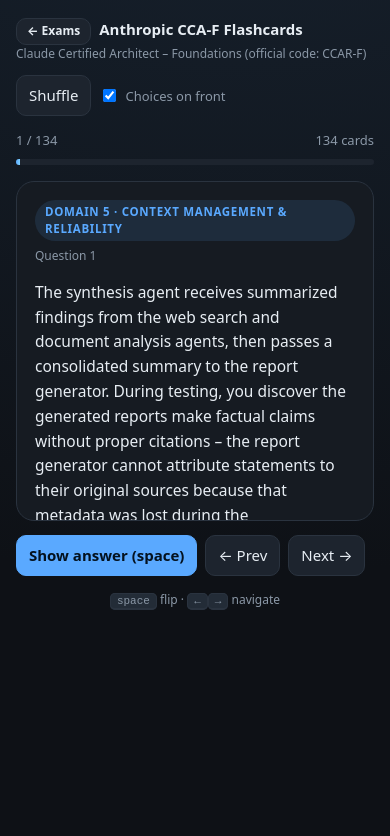
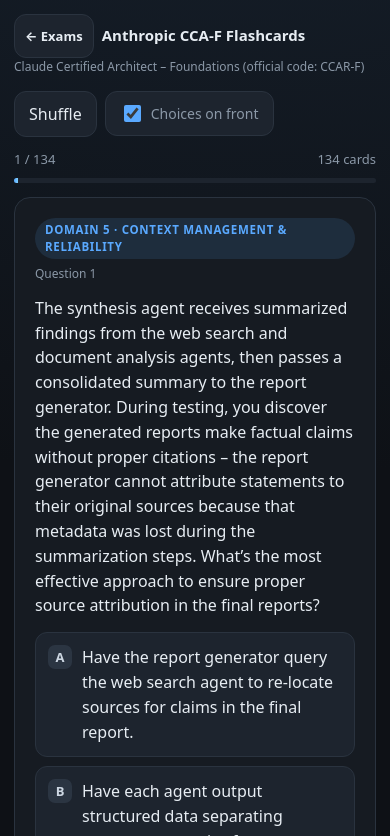
Before and after one commit to KnowhereFern/flashcards, a plain HTML site: page index.html in a window 390 px wide. Both pictures are taken after a click on the button 195 px from the left and 149 px from the top of the page. Shown: the top 836 px of the page. Drawn offline with Linux system fonts and the light colour scheme.

Commit message:
Mobile-first redesign: drop 3D flip (fixed-height overflow trap) for single growing card; reveal highlights in place

```diff
--- a/index.html
+++ b/index.html
@@ -8,65 +8,73 @@
 <title>Cert Flashcards</title>
 <style>
 :root{--bg:#0e1116;--panel:#161b22;--panel2:#1d242e;--ink:#e7edf3;--mut:#8b98a7;--line:#2a333f;
---ok:#37d67a;--bad:#ff5d6c;--acc:#5aa9ff;--warn:#e8a93c;--star:#f5c518}
+--ok:#37d67a;--acc:#5aa9ff;--warn:#e8a93c}
 *{box-sizing:border-box}
-body{margin:0;font:15px/1.55 system-ui,-apple-system,Segoe UI,Roboto,Helvetica,Arial,sans-serif;
-background:radial-gradient(1200px 700px at 60% -15%,#16202c,transparent),var(--bg);color:var(--ink);min-height:100vh}
-.wrap{max-width:860px;margin:0 auto;padding:18px 16px 90px}
-.top{display:flex;align-items:center;justify-content:space-between;gap:12px;flex-wrap:wrap;margin-bottom:12px}
-.brand{font-weight:700}.brand small{color:var(--mut);font-weight:500;display:block;font-size:12px}
-.brand button{margin-right:8px;padding:3px 10px;font-size:12px}
+body{margin:0;font:16px/1.55 system-ui,-apple-system,Segoe UI,Roboto,Helvetica,Arial,sans-serif;
+background:radial-gradient(1200px 700px at 60% -15%,#16202c,transparent),var(--bg);color:var(--ink);min-height:100vh;
+-webkit-text-size-adjust:100%}
+.wrap{max-width:860px;margin:0 auto;padding:14px 14px calc(90px + env(safe-area-inset-bottom))}
+.top{display:flex;align-items:center;gap:10px;flex-wrap:wrap;margin-bottom:14px}
+.brand{font-weight:700;font-size:15px;min-width:0}
+.brand small{color:var(--mut);font-weight:500;display:block;font-size:12px;overflow:hidden;text-overflow:ellipsis}
+.brand button{margin-right:8px;padding:4px 10px;font-size:13px;flex:0 0 auto}
 button,input,select{font:inherit}
 button{cursor:pointer;border:1px solid var(--line);background:var(--panel2);color:var(--ink);
-padding:8px 12px;border-radius:10px;transition:.15s}
+padding:10px 14px;border-radius:12px;transition:.15s;min-height:44px}
 button:hover{border-color:#3a4654}
 button.primary{background:var(--acc);border-color:var(--acc);color:#04121f;font-weight:700}
+button.primary.revealed{background:var(--panel2);border-color:var(--line);color:var(--ink);font-weight:500}
 button.on{background:#2a2110;border-color:var(--warn);color:var(--warn);font-weight:700}
-button:disabled{opacity:.4;cursor:default}
-.controls{display:flex;gap:8px;flex-wrap:wrap;margin:0 0 14px;align-items:center}
-.controls label{color:var(--mut);font-size:13px;display:flex;gap:6px;align-items:center;cursor:pointer}
+.controls{display:flex;gap:8px;flex-wrap:wrap;margin:0 0 12px;align-items:center}
+.controls label{color:var(--mut);font-size:14px;display:flex;gap:7px;align-items:center;cursor:pointer;
+background:var(--panel2);border:1px solid var(--line);border-radius:12px;padding:10px 14px;min-height:44px}
+.controls label input{width:17px;height:17px;accent-color:var(--acc)}
 .counter{color:var(--mut);font-size:13px;display:flex;justify-content:space-between;margin-bottom:8px}
-.bar{height:6px;border-radius:6px;background:var(--panel2);overflow:hidden;margin:0 0 16px}
+.bar{height:5px;border-radius:5px;background:var(--panel2);overflow:hidden;margin:0 0 14px}
 .bar>i{display:block;height:100%;background:linear-gradient(90deg,var(--acc),#7fd0ff);width:0;transition:.25s}
 /* exam picker */
-.tiles{display:grid;grid-template-columns:1fr;gap:14px;margin-top:10px}
-.tile{display:block;text-align:left;background:var(--panel);border:1px solid var(--line);border-radius:18px;padding:22px;transition:.15s;color:var(--ink)}
-.tile:hover{border-color:#3a4654;transform:translateY(-2px)}
-.tile h2{margin:0 0 6px;font-size:19px}
-.tile p{margin:6px 0 0;color:var(--mut);font-size:14px}
+.tiles{display:grid;grid-template-columns:1fr;gap:12px;margin-top:8px}
+.tile{display:block;text-align:left;background:var(--panel);border:1px solid var(--line);border-radius:16px;padding:20px;transition:.15s;color:var(--ink);width:100%}
+.tile:active{transform:scale(.99)}
+.tile h2{margin:6px 0 6px;font-size:18px}
+.tile p{margin:0;color:var(--mut);font-size:14px}
 .tile .code{display:inline-block;font-size:12px;font-weight:700;letter-spacing:.06em;color:var(--acc);
-background:rgba(90,169,255,.12);border-radius:999px;padding:3px 10px;margin-bottom:4px}
-.io{display:flex;gap:8px;flex-wrap:wrap;margin-top:18px}
-/* flashcard */
-.flip{perspective:1600px;margin-bottom:14px}
-.flip-inner{position:relative;width:100%;min-height:340px;transform-style:preserve-3d;transition:transform .45s}
-.flip.flipped .flip-inner{transform:rotateY(180deg)}
-.face{position:absolute;inset:0;backface-visibility:hidden;-webkit-backface-visibility:hidden;
-background:var(--panel);border:1px solid var(--line);border-radius:18px;padding:26px;display:flex;flex-direction:column;overflow:auto}
-.face.back{transform:rotateY(180deg)}
-.badge{font-size:11.5px;font-weight:700;letter-spacing:.06em;text-transform:uppercase;
-color:var(--acc);background:rgba(90,169,255,.12);border-radius:999px;padding:3px 10px;align-self:flex-start}
+background:rgba(90,169,255,.12);border-radius:999px;padding:3px 10px}
+.io{display:flex;gap:8px;flex-wrap:wrap;margin-top:16px}
+/* card */
+.card{background:var(--panel);border:1px solid var(--line);border-radius:16px;padding:20px;margin-bottom:12px}
+.badge{display:inline-block;font-size:11.5px;font-weight:700;letter-spacing:.06em;text-transform:uppercase;
+color:var(--acc);background:rgba(90,169,255,.12);border-radius:999px;padding:3px 10px}
 .badge.warnb{color:var(--warn);background:rgba(232,169,60,.12)}
 .badges{display:flex;gap:6px;flex-wrap:wrap}
 .qnum{color:var(--mut);font-size:12px;margin-top:6px}
-.q{font-size:17px;line-height:1.6;margin:14px 0 0;font-weight:500;white-space:pre-line}
+.q{font-size:17px;line-height:1.55;margin:12px 0 0;font-weight:500;white-space:pre-line;overflow-wrap:break-word}
 .ctx{margin-top:12px;font-size:13px}
-.ctx summary{cursor:pointer;color:var(--acc);font-weight:600}
-.ctx .ctx-body{color:var(--mut);white-space:pre-line;margin-top:8px;border-left:3px solid var(--line);padding:6px 12px;max-height:240px;overflow:auto}
-.opts{display:flex;flex-direction:column;gap:9px;margin-top:12px}
-.opt{display:flex;gap:10px;background:var(--panel2);border:1px solid var(--line);border-radius:12px;padding:10px 12px;text-align:left;width:100%;color:var(--ink)}
+.ctx summary{cursor:pointer;color:var(--acc);font-weight:600;padding:6px 0}
+.ctx .ctx-body{color:var(--mut);white-space:pre-line;margin-top:6px;border-left:3px solid var(--line);padding:6px 12px;max-height:280px;overflow:auto}
+.opts{display:flex;flex-direction:column;gap:9px;margin-top:14px}
+.opt{display:flex;gap:10px;background:var(--panel2);border:1px solid var(--line);border-radius:12px;padding:12px;text-align:left;width:100%;color:var(--ink)}
 .opt .k{flex:0 0 auto;width:24px;height:24px;border-radius:7px;display:grid;place-items:center;font-weight:800;background:#2b3542;color:#cdd7e2;font-size:13px}
+.opt .t{flex:1;min-width:0;overflow-wrap:break-word}
 .opt.correct{border-color:var(--ok);background:rgba(55,214,122,.10)}
 .opt.correct .k{background:var(--ok);color:#04140b}
-.opt img{max-width:100%;border-radius:8px}
-.anslabel{font-weight:800;color:var(--ok);margin-top:12px}
-.ansimg img{max-width:100%;border-radius:8px;margin-top:8px}
-.flip-actions{display:flex;gap:8px;flex-wrap:wrap;margin-top:14px}
-.hint{color:var(--mut);font-size:12px;text-align:center;margin-top:14px;line-height:1.7}
+.opt.hidden-opt{display:none}
+.ansline{margin-top:14px;font-weight:800;color:var(--ok);display:none}
+.ansline.show{display:block}
+.ansimg{display:none;margin-top:12px}
+.ansimg.show{display:block}
+.ansimg img{max-width:100%;border-radius:8px}
+.actions{display:flex;gap:8px;flex-wrap:wrap;margin-bottom:12px}
+.actions .primary{flex:1 1 auto}
+.hint{color:var(--mut);font-size:12px;text-align:center;margin-top:12px;line-height:1.7}
 kbd{background:#232c37;border:1px solid var(--line);border-bottom-width:2px;border-radius:5px;padding:1px 6px;font-size:11px}
 .hidden{display:none}
-.empty{color:var(--mut);text-align:center;padding:40px 0}
-@media(max-width:600px){.face{padding:18px}.q{font-size:15.5px}}
+.empty{color:var(--mut);text-align:center;padding:32px 0}
+@media(max-width:600px){
+  .q{font-size:16px}
+  .actions button{flex:1 1 100%}
+  .actions .primary{flex:1 1 100%}
+}
 </style>
 </head>
 <body><div class="wrap">
@@ -97,34 +105,26 @@ kbd{background:#232c37;border:1px solid var(--line);border-bottom-width:2px;bord
   <div class="counter"><span id="pos"></span><span id="deck-info"></span></div>
   <div class="bar"><i id="bar"></i></div>
 
-  <div class="flip" id="flip">
-    <div class="flip-inner">
-      <div class="face front">
-        <div class="badges"><span class="badge" id="fc-domain"></span><span class="badge warnb hidden" id="fc-visual">visual question</span></div>
-        <div class="qnum" id="fc-num"></div>
-        <details class="ctx hidden" id="fc-ctx"><summary>Case study context</summary><div class="ctx-body" id="fc-ctx-body"></div></details>
-        <p class="q" id="fc-q"></p>
-        <div class="opts" id="fc-front-opts"></div>
-      </div>
-      <div class="face back">
-        <div class="badges"><span class="badge">Answer</span><span class="badge warnb hidden" id="fc-visual2">visual question</span></div>
-        <div class="qnum" id="fc-num2"></div>
-        <div class="opts" id="fc-opts"></div>
-        <div class="ansimg hidden" id="fc-ansimg"></div>
-        <div class="anslabel" id="fc-ans"></div>
-      </div>
+  <div class="card">
+    <div class="badges">
+      <span class="badge" id="fc-domain"></span>
+      <span class="badge warnb hidden" id="fc-visual">visual question</span>
     </div>
+    <div class="qnum" id="fc-num"></div>
+    <details class="ctx hidden" id="fc-ctx"><summary>Case study context</summary><div class="ctx-body" id="fc-ctx-body"></div></details>
+    <p class="q" id="fc-q"></p>
+    <div class="opts" id="fc-opts"></div>
+    <div class="ansimg" id="fc-ansimg"></div>
+    <div class="ansline" id="fc-ans"></div>
   </div>
 
-  <div class="flip-actions">
-    <button class="primary" id="fc-show">Show answer (space)</button>
+  <div class="actions">
+    <button class="primary" id="fc-show">Show answer</button>
     <button id="fc-prev">&larr; Prev</button>
     <button id="fc-next">Next &rarr;</button>
   </div>
 
-  <div class="hint">
-    <kbd>space</kbd> flip · <kbd>&larr;</kbd><kbd>&rarr;</kbd> navigate
-  </div>
+  <div class="hint"><kbd>space</kbd> show answer · <kbd>&larr;</kbd><kbd>&rarr;</kbd> navigate</div>
 </div>
 
 </div>
@@ -136,10 +136,11 @@ const $=id=>document.getElementById(id);
 const esc=s=>String(s).replace(/[&<>"']/g,c=>({'&':'&amp;','<':'&lt;','>':'&gt;','"':'&quot;',"'":'&#39;'}[c]));
 const REG=window.EXAM_DATA||{};
 
+/* ---------- state ---------- */
+let examId=null, META=null, CONTEXTS=[], QUESTIONS=[], store={sess:{}};
+let byN={}, order=[], pos=0, revealed=false;
+
 /* ---------- exam picker ---------- */
-let examId=null, META=null, CONTEXTS=[], QUESTIONS=[], store=null;
-let byN={}, order=[], pos=0, flipped=false;
-
 function buildTiles(){
   $('exam-tiles').innerHTML=Object.entries(REG).map(([id,e])=>`
     <button class="tile" data-exam="${id}">
@@ -165,7 +166,7 @@ function openExam(id){
   order=QUESTIONS.map(q=>q.n);
   if(store.sess.shuffled)shuffleOrder(false);
   $('deck-info').textContent=QUESTIONS.length+' cards';
-  flipped=false;
+  revealed=false;
   render();
 }
 $('home').onclick=()=>{
@@ -191,37 +192,55 @@ function setCtx(elWrap,elBody,c){
 
 /* ---------- render ---------- */
 function render(){
-  renderFlip();
+  revealed=false;
+  const c=cur();
+  $('fc-domain').textContent=c.domain||META.code;
+  $('fc-visual').classList.toggle('hidden',!c.visual);
+  $('fc-num').textContent='Question '+c.n;
+  setCtx($('fc-ctx'),$('fc-ctx-body'),c);
+  $('fc-q').textContent=c.q;
+  renderOpts(c,false);
+  $('fc-ansimg').innerHTML='';
+  $('fc-ansimg').classList.remove('show');
+  $('fc-ans').classList.remove('show');
+  $('fc-ans').textContent='';
+  const btn=$('fc-show');
+  btn.textContent='Show answer';
+  btn.classList.remove('revealed');
+  btn.disabled=false;
   $('bar').style.width=Math.round(((pos+1)/order.length)*100)+'%';
   $('pos').textContent=`${pos+1} / ${order.length}`;
   save();
 }
 function letters(c){return Object.keys(c.choices).sort()}
+function renderOpts(c,reveal){
+  const front=$('f-front').checked;
+  const showList=front||reveal;
+  $('fc-opts').classList.toggle('hidden',!showList&&!(c.visual));
+  $('fc-opts').innerHTML=!showList?'':letters(c).map(L=>
+    `<div class="opt${reveal&&c.answer.includes(L)?' correct':''}"><span class="k">${L}</span><span class="t">${esc(c.choices[L]||'')}</span></div>`).join('');
+}
 
-function renderFlip(){
-  flipped=false;$('flip').classList.remove('flipped');
-  $('fc-show').textContent='Show answer (space)';
+/* ---------- reveal ---------- */
+function toggleReveal(){
   const c=cur();
-  $('fc-domain').textContent=c.domain||META.code;
-  $('fc-visual').classList.toggle('hidden',!c.visual);
-  $('fc-visual2').classList.toggle('hidden',!c.visual);
-  $('fc-num').textContent='Question '+c.n;
-  setCtx($('fc-ctx'),$('fc-ctx-body'),c);
-  $('fc-q').textContent=c.q;
-  const showFront=$('f-front').checked;
-  $('fc-front-opts').classList.toggle('hidden',!showFront);
-  $('fc-front-opts').innerHTML=showFront?letters(c).map(L=>
-    `<div class="opt"><span class="k">${L}</span><span>${esc(c.choices[L]||'')}</span></div>`).join(''):'';
-  $('fc-num2').textContent='Question '+c.n;
-  $('fc-opts').innerHTML=letters(c).map(L=>
-    `<div class="opt${c.answer.includes(L)?' correct':''}"><span class="k">${L}</span><span>${esc(c.choices[L]||'')}</span></div>`).join('');
-  if(c.answerHtml){$('fc-ansimg').innerHTML=c.answerHtml;$('fc-ansimg').classList.remove('hidden')}
-  else{$('fc-ansimg').innerHTML='';$('fc-ansimg').classList.add('hidden')}
-  $('fc-ans').textContent=c.answer?('Correct: '+c.answer):(c.visual?'Answer shown above (image)':'');
+  revealed=!revealed;
+  renderOpts(c,revealed);
+  if(c.answerHtml){$('fc-ansimg').innerHTML=c.answerHtml;$('fc-ansimg').classList.toggle('show',revealed)}
+  if(revealed){
+    $('fc-ans').textContent=c.answer?('Correct: '+c.answer):(c.visual?'Answer shown above (image)':'');
+    $('fc-ans').classList.add('show');
+    const b=$('fc-show');
+    b.textContent='Hide answer';
+    b.classList.add('revealed');
+  }else{
+    $('fc-ans').classList.remove('show');
+    const b=$('fc-show');
+    b.textContent='Show answer';
+    b.classList.remove('revealed');
+  }
 }
-$('flip').onclick=()=>flipCard();
-function flipCard(){flipped=!flipped;$('flip').classList.toggle('flipped',flipped);$('fc-show').textContent=flipped?'Hide answer (space)':'Show answer (space)'}
-$('fc-show').onclick=flipCard;
+$('fc-show').onclick=toggleReveal;
 $('fc-prev').onclick=()=>go(-1);
 $('fc-next').onclick=()=>go(1);
 function go(d){pos=Math.max(0,Math.min(order.length-1,pos+d));render()}
@@ -231,7 +250,7 @@ function shuffleOrder(saveState=true){
   if(saveState){store.sess.shuffled=true;save()}
 }
 $('f-shuffle').onclick=()=>{shuffleOrder();pos=0;render()};
-$('f-front').onchange=()=>{renderFlip();save()};
+$('f-front').onchange=()=>{revealed=false;render()};
 
 /* ---------- export / import ---------- */
 $('io-export').onclick=()=>{
@@ -266,7 +285,7 @@ $('io-file').onchange=e=>{
 document.addEventListener('keydown',e=>{
   if($('v-exams').classList.contains('hidden')===false)return;
   if(e.target.tagName==='INPUT'||e.target.tagName==='SELECT')return;
-  if(e.key===' '){e.preventDefault();flipCard()}
+  if(e.key===' '){e.preventDefault();toggleReveal()}
   else if(e.key==='ArrowRight')go(1);
   else if(e.key==='ArrowLeft')go(-1);
 });
```
